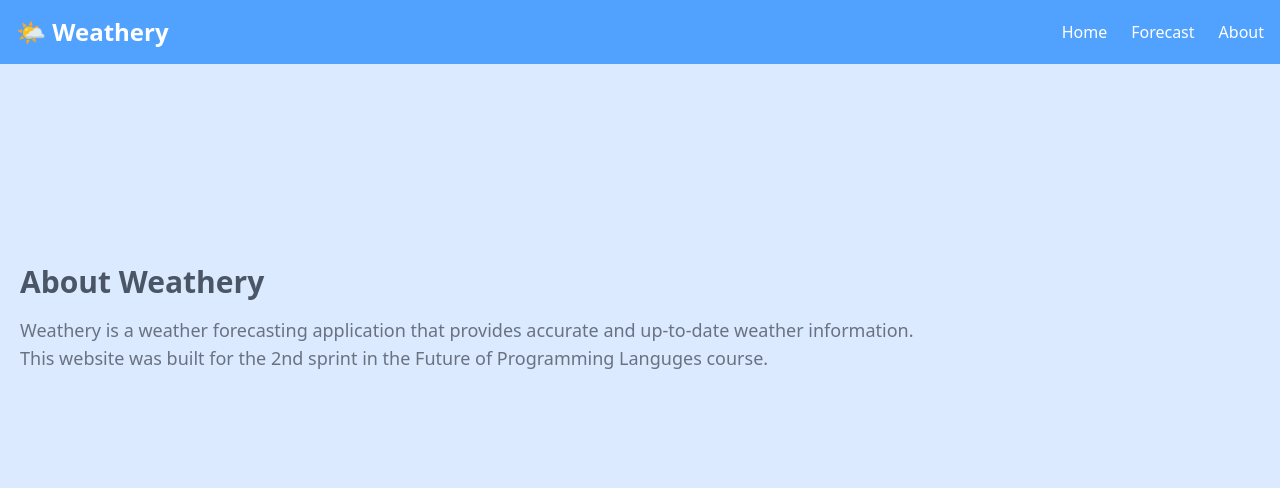
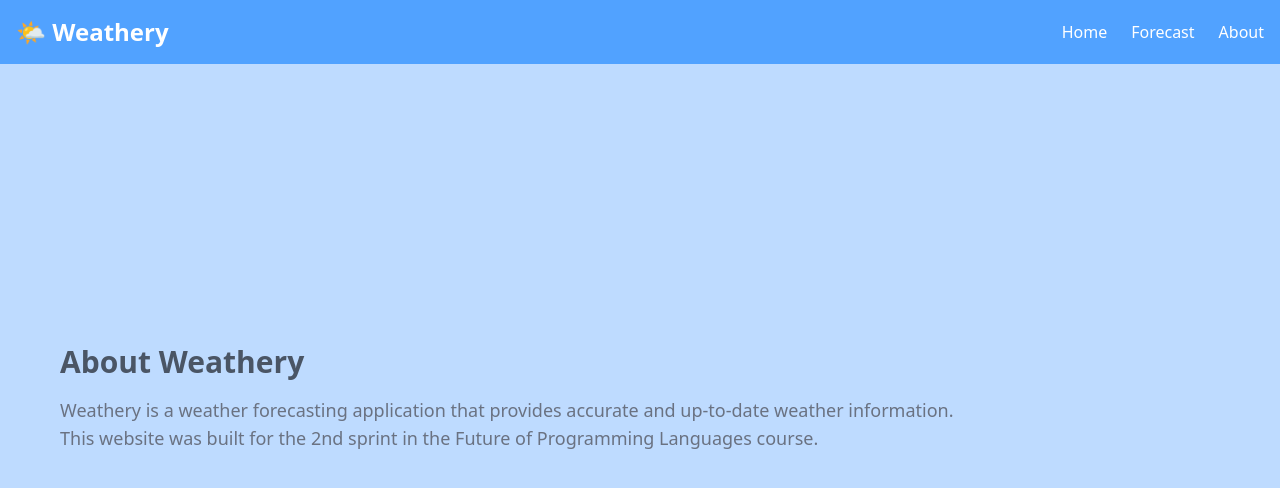
Before and after one commit to JacenL/Weathery, a Next.js app: page /about in a window 1280 px wide. Shown: the top 488 px of the page. Built offline with nearby package versions, Linux system fonts and the light colour scheme.

Commit message:
Animating about page

```diff
--- a/src/app/about/page.tsx
+++ b/src/app/about/page.tsx
@@ -1,13 +1,5 @@
-export default function About() {
-    return (
-      <div className="flex flex-col justify-start items-start min-h-screen bg-blue-100">
-        <div className="ml-5 mt-50">
-            <h1 className="text-3xl font-bold mb-4 text-gray-600">About Weathery</h1>
-            <p className="text-lg text-gray-500">
-            Weathery is a weather forecasting application that provides accurate and up-to-date weather information.<br />
-            This website was built for the 2nd sprint in the Future of Programming Languges course.
-            </p>
-        </div>
-      </div>
-    );
-  }
+import About from "../../components/about";
+
+export default function AboutPage() {
+  return <About />;
+}
--- /dev/null
+++ b/src/components/about.tsx
@@ -0,0 +1,34 @@
+"use client";
+
+import { motion } from "framer-motion";
+
+export default function About() {
+  return (
+    <motion.div
+      className="flex flex-col justify-start items-start min-h-screen bg-blue-200"
+      initial={{ opacity: 0, y: 50 }}
+      animate={{ opacity: 1, y: 0 }}
+      transition={{ duration: 0.5, ease: "easeOut" }}
+    >
+      <motion.div
+        className="ml-5 mt-20"
+        initial={{ opacity: 0, x: -50 }}
+        animate={{ opacity: 1, x: 0 }}
+        transition={{ duration: 1.5, ease: "easeOut" }}
+      >
+        <div className="ml-10 mt-50">
+            <h1 className="text-3xl font-bold mb-4 text-gray-600">About Weathery</h1>
+            <motion.p
+            className="text-lg text-gray-500"
+            initial={{ opacity: 0, scale: 0.9 }}
+            animate={{ opacity: 1, scale: 1 }}
+            transition={{ duration: 2, delay: 0.5 }}
+            >
+            Weathery is a weather forecasting application that provides accurate and up-to-date weather information.<br />
+            This website was built for the 2nd sprint in the Future of Programming Languages course.
+            </motion.p>
+        </div>
+      </motion.div>
+    </motion.div>
+  );
+}
```
Also changed, not shown: package.json (+8 -6 lines), 1 other file (tests, documents, lock files or other folders).
